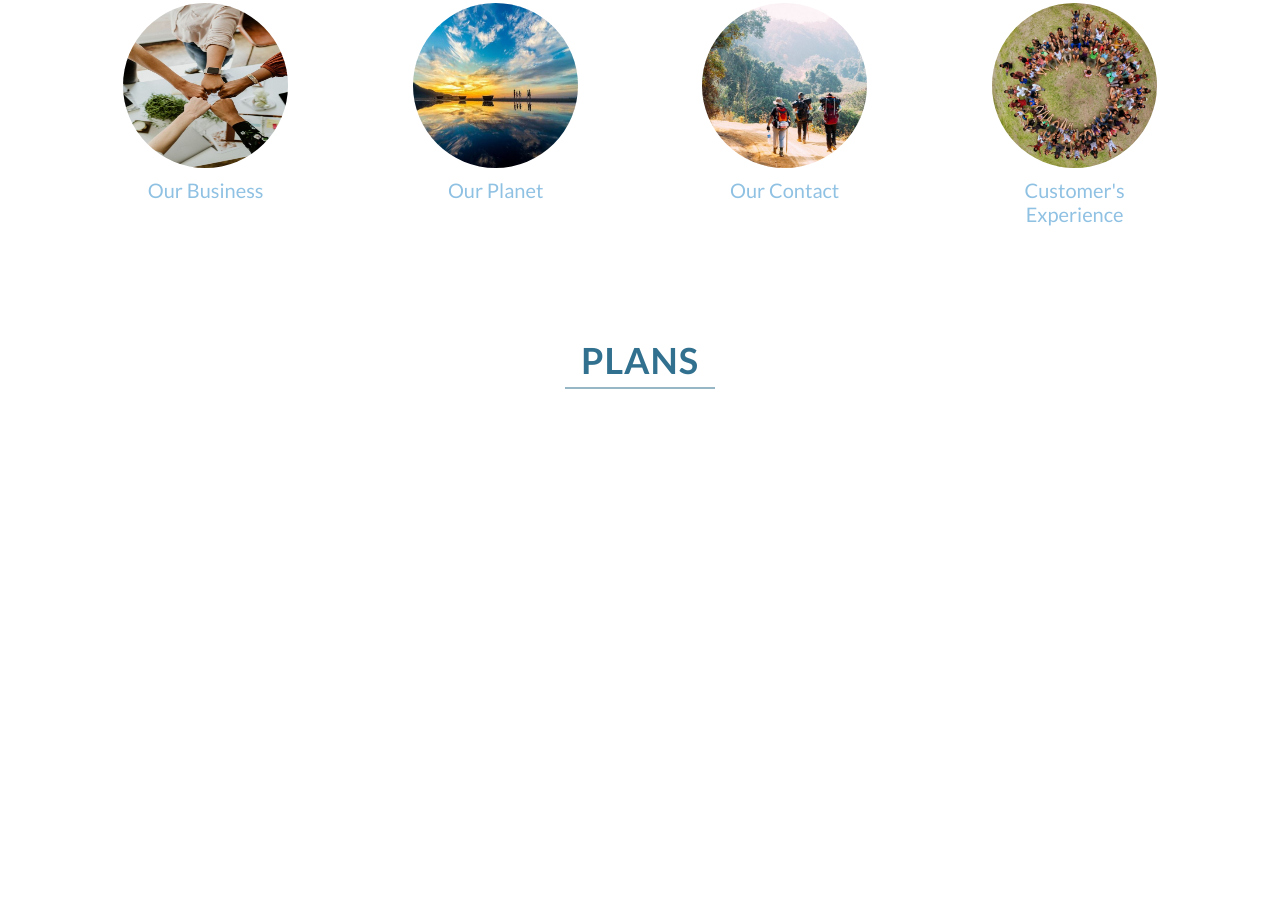
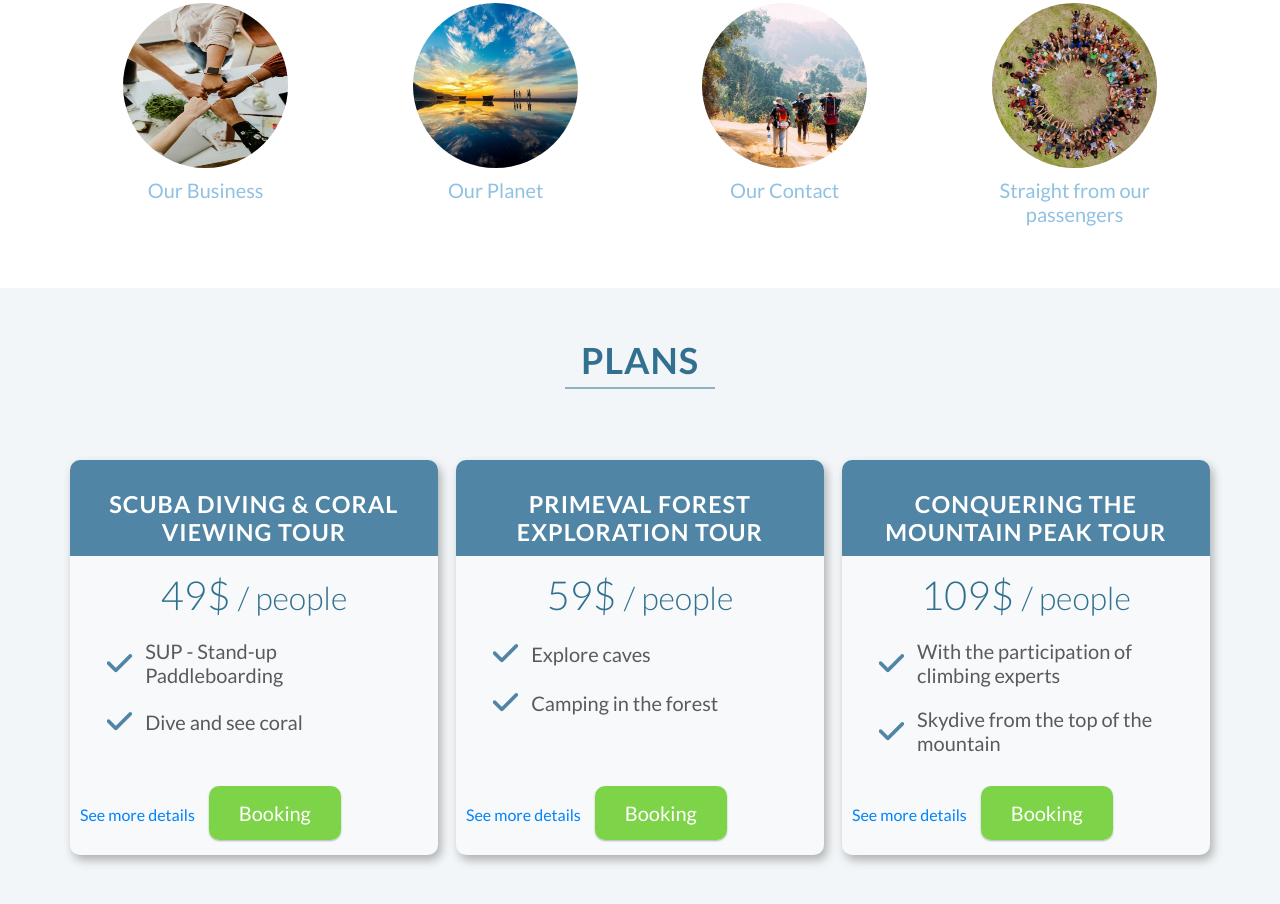
Before and after one commit to samsamhuynh/nature-tourist, a plain HTML site: page Nature Tourist Project/index.html in a window 1280 px wide. Shown: the part 1143-2047 px from the top of the page. Before the commit the page ends 1582 px from the top, so only its background shows below. Drawn offline with Linux system fonts and the light colour scheme; a script that the page names is missing.

Commit message:
thêm product section

```diff
--- a/Nature Tourist Project/asset/css/base.css
+++ b/Nature Tourist Project/asset/css/base.css
@@ -62,6 +62,19 @@ section {
   margin-top: 5px;
 }
 
+.row h3 {
+  padding: 30px 10px 10px 10px;
+  text-transform: uppercase;
+  letter-spacing: 1px;
+  text-align: center;
+  background-color: #5085a5;
+  color: #fff;
+  border-top-right-radius: 10px;
+  border-top-left-radius: 10px;
+  margin-bottom: 15px;
+  overflow: hidden;
+}
+
 .p-long {
   text-align: center;
   color: var(--text-body-color);
@@ -70,3 +83,9 @@ section {
   width: 70%;
   line-height: 140%;
 }
+
+.check-icon {
+  color: #5085a5;
+  font-size: 145%;
+  margin-right: 13px;
+}
--- a/Nature Tourist Project/asset/css/style.css
+++ b/Nature Tourist Project/asset/css/style.css
@@ -31,6 +31,7 @@ html {
 /* LOGO */
 .logo {
   width: 300px;
+  height: 225px;
   float: left;
   margin-top: -55px;
 }
@@ -62,7 +63,7 @@ html {
 
 .header-main-box {
   position: absolute;
-  /* top: 50%; */
+  top: 50%;
   left: 50%;
   transform: translate(-50%, -50%);
   text-align: center;
@@ -82,7 +83,7 @@ html {
 }
 
 /* ----------------------------------- */
-/* ------------SECTION-------------- */
+/* ------------About SECTION-------------- */
 .about-picture a {
   position: relative;
   transition: transform linear 0.1s;
@@ -126,3 +127,64 @@ html {
 .picture-title:active {
   border-bottom: 2px solid rgba(49, 112, 143, 0.5);
 }
+
+/* ------------Plans SECTION-------------- */
+.products-section {
+  display: table;
+  width: 100%;
+  background-color: #f2f6f8;
+}
+
+.products-section h2 {
+  margin-bottom: 60px;
+}
+
+.product-box {
+  position: relative;
+  display: table-cell;
+  background-color: #f7f9fb;
+  width: 90%;
+  height: 395px;
+  box-shadow: 3px 5px 10px rgba(73, 73, 73, 0.399);
+  border-radius: 10px;
+}
+
+.product-price {
+  color: var(--text-title-color);
+  font-size: 200%;
+  font-weight: 300;
+  text-align: center;
+}
+
+.product-price span {
+  font-size: 80%;
+}
+
+.product-box ul li {
+  margin: 20px 10%;
+  list-style: none;
+  overflow: hidden;
+  text-overflow: ellipsis;
+  display: flex;
+  align-items: center;
+}
+
+.product-btn {
+  position: absolute;
+  bottom: 30px;
+  /* display: flex;
+  justify-content: space-around;
+  align-items: center; */
+  margin: 0 auto;
+}
+
+.see-more {
+  color: rgb(1, 130, 250);
+  margin-left: 10px;
+  text-decoration: none;
+  font-size: 80%;
+}
+
+.see-more:hover {
+  text-decoration: underline;
+}
--- a/Nature Tourist Project/index.html
+++ b/Nature Tourist Project/index.html
@@ -104,7 +104,7 @@
               src="./asset/img/Customer reviews.jpeg"
               alt="customer experience"
             />
-            <p class="picture-title">Customer's Experience</p>
+            <p class="picture-title">Straight from our passengers</p>
           </a>
         </div>
       </div>
@@ -114,6 +114,80 @@
       <div class="row">
         <h2>Plans</h2>
       </div>
+
+      <div class="row">
+        <div class="col span-1-of-3">
+          <div class="product-box">
+            <h3>Scuba diving & coral viewing tour</h3>
+
+            <p class="product-price">49$ <span>/ people</span></p>
+
+            <ul>
+              <li>
+                <i class="fa-solid fa-check check-icon"></i>
+                <span>SUP - Stand-up Paddleboarding</span>
+              </li>
+              <li>
+                <i class="fa-solid fa-check check-icon"></i>
+                <span>Dive and see coral</span>
+              </li>
+            </ul>
+
+            <div class="product-btn">
+              <a href="#" class="see-more">See more details</a>
+              <a href="#" class="btn">Booking</a>
+            </div>
+          </div>
+        </div>
+
+        <div class="col span-1-of-3">
+          <div class="product-box">
+            <h3>Primeval Forest Exploration Tour</h3>
+
+            <p class="product-price">59$ <span>/ people</span></p>
+
+            <ul>
+              <li>
+                <i class="fa-solid fa-check check-icon"></i>
+                <span>Explore caves</span>
+              </li>
+              <li>
+                <i class="fa-solid fa-check check-icon"></i>
+                <span>Camping in the forest</span>
+              </li>
+            </ul>
+
+            <div class="product-btn">
+              <a href="#" class="see-more">See more details</a>
+              <a href="#" class="btn">Booking</a>
+            </div>
+          </div>
+        </div>
+
+        <div class="col span-1-of-3">
+          <div class="product-box">
+            <h3>Conquering the mountain peak Tour</h3>
+
+            <p class="product-price">109$ <span>/ people</span></p>
+
+            <ul>
+              <li>
+                <i class="fa-solid fa-check check-icon"></i>
+                <span>With the participation of climbing experts</span>
+              </li>
+              <li>
+                <i class="fa-solid fa-check check-icon"></i>
+                <span>Skydive from the top of the mountain</span>
+              </li>
+            </ul>
+
+            <div class="product-btn">
+              <a href="#" class="see-more">See more details</a>
+              <a href="#" class="btn">Booking</a>
+            </div>
+          </div>
+        </div>
+      </div>
     </section>
     <script src="main.js"></script>
   </body>
```
Also changed, not shown: Nature Tourist Project/asset/css/grid.css (+7 -37 lines).
